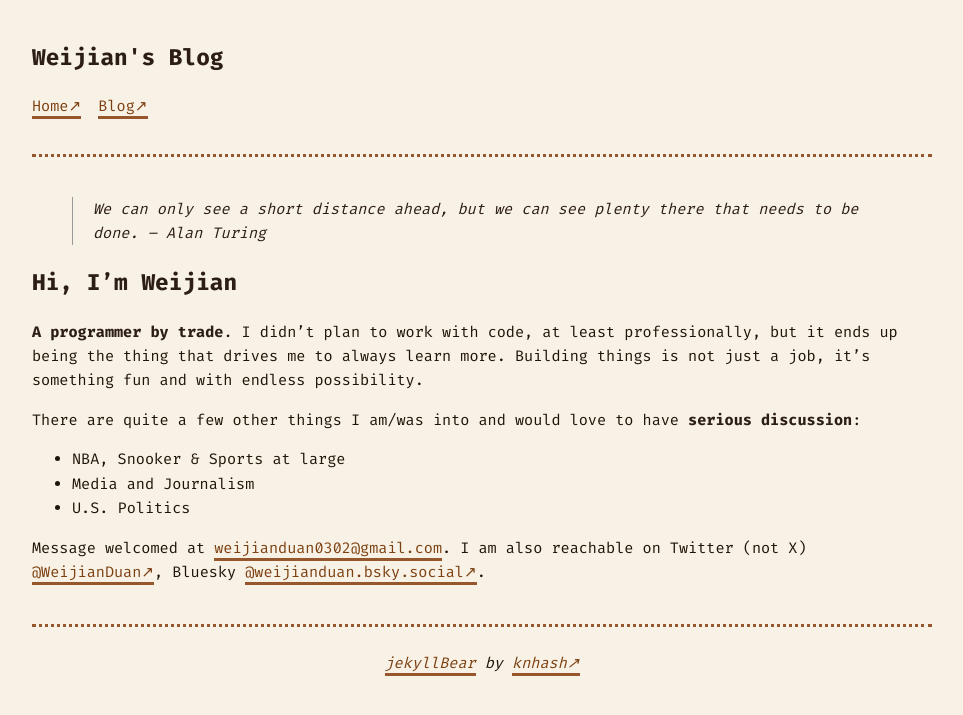
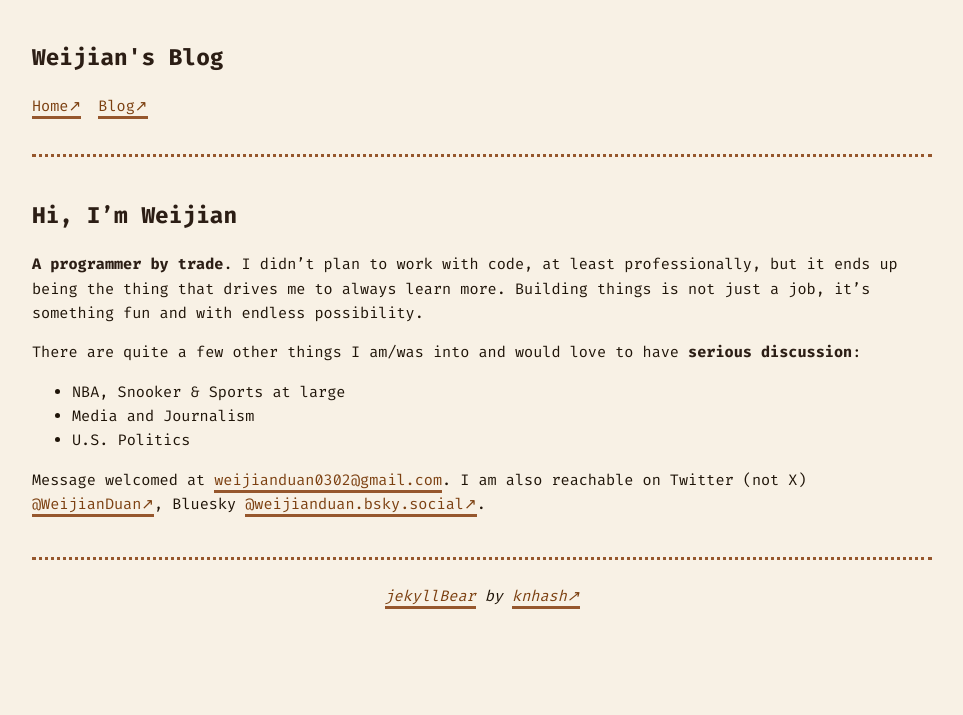
Before and after one commit to GymRat102/GymRat102.github.io, a Jekyll site: the page built from index.md, in a window 1280 px wide. Shown: the top 715 px of the page, without its empty margins (158-1121 px from the left). Built offline with Jekyll 4.4.1, drawn with Linux system fonts in a browser that asks for light colours.

```diff
--- a/index.md
+++ b/index.md
@@ -1,9 +1,7 @@
 ---
 layout: default
-title: Hello
+title: Home
 ---
-
-> We can only see a short distance ahead, but we can see plenty there that needs to be done. -- Alan Turing
 
 ## Hi, I'm Weijian
 
```
